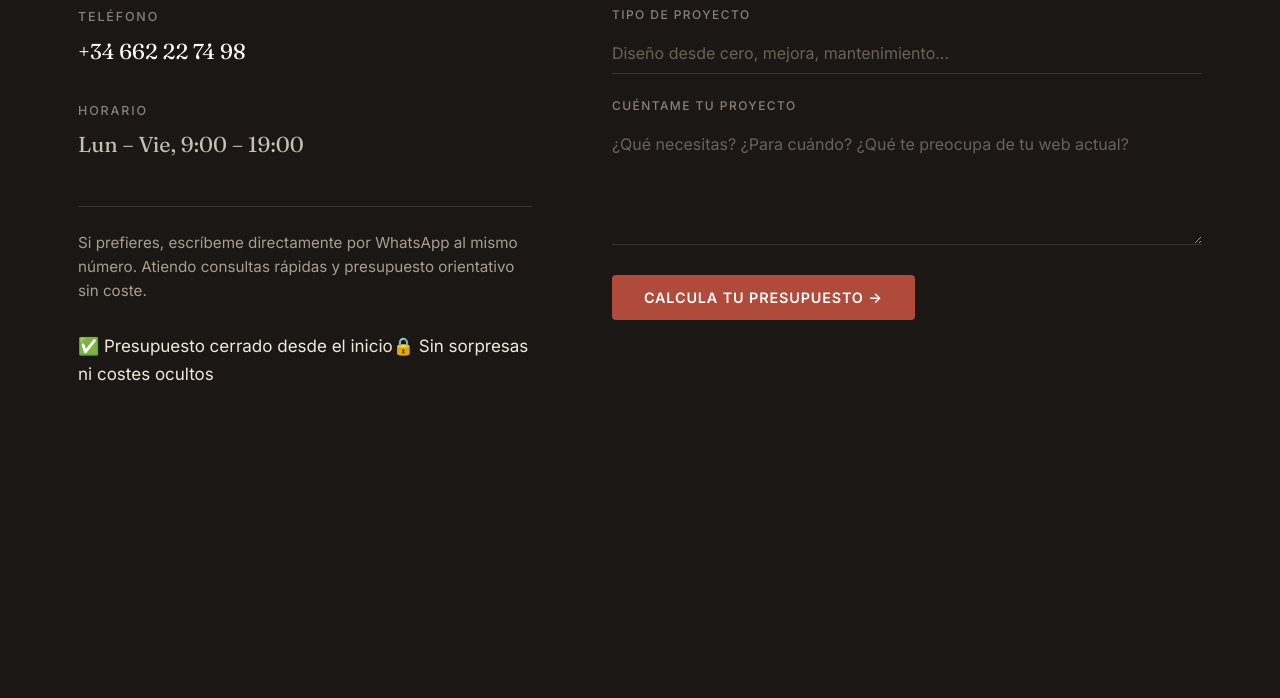
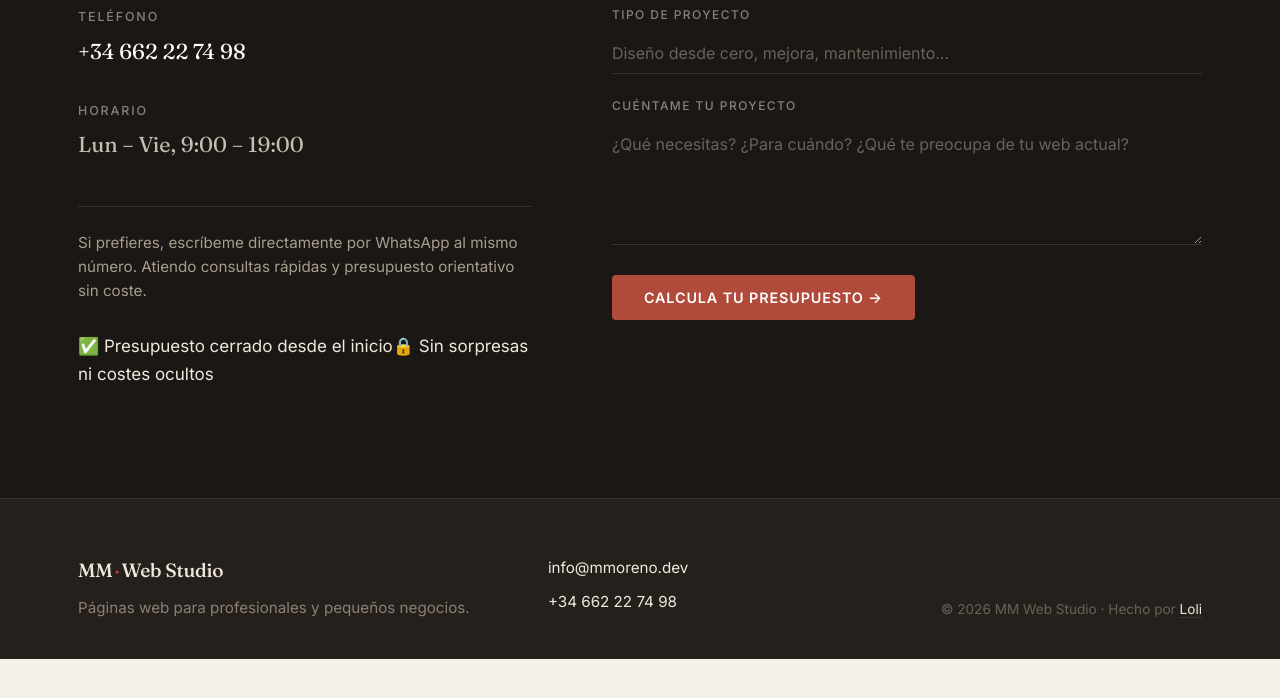
Before and after one commit to mmoreno-byte/web-studio, a React (Vite) app: page / in a window 1280 px wide. Shown: the part 6249-6947 px from the top of the page. After the commit the page ends 6908 px from the top, so only its background shows below. Built offline with nearby package versions, Linux system fonts and the light colour scheme.

Commit message:
footer fixed

```diff
--- a/src/components/Footer.jsx
+++ b/src/components/Footer.jsx
@@ -1,122 +1,28 @@
-import { useRef, useState } from 'react';
-import emailjs from '@emailjs/browser';
-
-const EMAIL = 'info@mmoreno.dev';
-const PHONE = '+34 662 22 74 98';
-const PHONE_TEL = '+34662227498';
-
-export default function Contact() {
-  const formRef = useRef();
-  const [status, setStatus] = useState('idle');
-
-  const handleSubmit = (e) => {
-    e.preventDefault();
-    setStatus('sending');
-
-    const formData = new FormData(formRef.current);
-
-    emailjs
-      .send(
-        import.meta.env.VITE_EMAILJS_SERVICE_ID,
-        import.meta.env.VITE_EMAILJS_TEMPLATE_ID,
-        {
-          from_name: formData.get('from_name'),
-          from_email: formData.get('from_email'),
-          message: formData.get('message'),
-        },
-        import.meta.env.VITE_EMAILJS_PUBLIC_KEY
-      )
-      .then(() => {
-        setStatus('success');
-        formRef.current.reset();
-      })
-      .catch(() => {
-        setStatus('error');
-      });
-  };
-
+export default function Footer() {
   return (
-    <section id="contacto" className="contact">
-      <div className="container">
-        <div className="section-head reveal">
-          <span className="eyebrow">Presupuesto</span>
-          <h2>¿Cuánto cuesta tu web?</h2>
-          <p className="section-sub section-sub-light">
-            Te doy un presupuesto en menos de 24 horas. Sin compromiso, sin tecnicismos, sin sorpresas.
-          </p>
+    <footer className="footer">
+      <div className="container footer-inner">
+        <div className="footer-brand">
+          <span className="footer-logo">MM<span>·</span>Web Studio</span>
+          <p>Páginas web para profesionales y pequeños negocios.</p>
         </div>
 
-        <div className="contact-grid">
-          {/* Columna izquierda: Datos de contacto compactos */}
-          <aside className="contact-info reveal">
-            <div className="contact-block">
-              <span className="contact-label">Email</span>
-              <a href={`mailto:${EMAIL}`} className="contact-value">{EMAIL}</a>
-            </div>
-            <div className="contact-block">
-              <span className="contact-label">Teléfono</span>
-              <a href={`tel:${PHONE_TEL}`} className="contact-value">{PHONE}</a>
-            </div>
-            <div className="contact-block">
-              <span className="contact-label">Horario</span>
-              <span className="contact-value contact-muted">Lun – Vie, 9:00 – 19:00</span>
-            </div>
+        <div className="footer-links">
+          <a href="mailto:info@mmoreno.dev">info@mmoreno.dev</a>
+          <a href="tel:+34662227498">+34 662 22 74 98</a>
+        </div>
 
-            <p className="contact-note">
-              También por WhatsApp al mismo número. Consulta rápida y presupuesto sin coste.
-            </p>
-          </aside>
-
-          {/* Columna derecha: Formulario simplificado */}
-          <form
-            ref={formRef}
-            onSubmit={handleSubmit}
-            className="contact-form reveal"
+        <p className="footer-copy">
+          © {new Date().getFullYear()} MM Web Studio · Hecho por{' '}
+          <a
+            href="https://mmoreno-byte.github.io/portfolio/"
+            target="_blank"
+            rel="noopener noreferrer"
           >
-            <div className="form-row">
-              <div className="form-group">
-                <label>Nombre</label>
-                <input type="text" name="from_name" required />
-              </div>
-              <div className="form-group">
-                <label>Email</label>
-                <input type="email" name="from_email" required />
-              </div>
-            </div>
-
-            {/* Selector ELIMINADO. Lo que el cliente escribe es suficiente */}
-
-            <div className="form-group">
-              <label>Cuéntame tu proyecto</label>
-              <textarea
-                name="message"
-                rows="4"
-                placeholder="¿Qué necesitas? ¿Para cuándo? ¿Qué te preocupa de tu web actual?"
-                required
-              />
-            </div>
-
-            <button
-              type="submit"
-              className="contact-btn"
-              disabled={status === 'sending'}
-            >
-              {status === 'sending' ? 'Enviando...' : 'Calcula tu presupuesto →'}
-            </button>
-
-            {status === 'success' && (
-              <p className="contact-feedback success">
-                ✓ Mensaje enviado. Te respondo en menos de 24 horas.
-              </p>
-            )}
-            {status === 'error' && (
-              <p className="contact-feedback error">
-                Algo no salió bien. Escríbeme directamente a {EMAIL} o por WhatsApp.
-              </p>
-            )}
-          </form>
-        </div>
+            Loli
+          </a>
+        </p>
       </div>
-    </section>
+    </footer>
   );
 }
```
